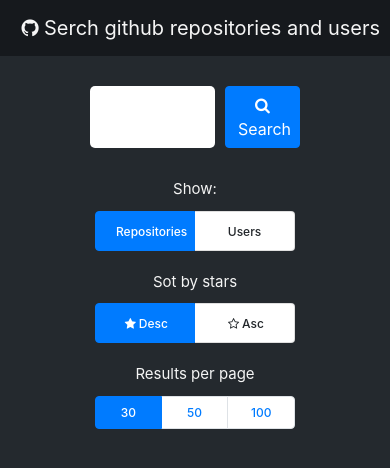
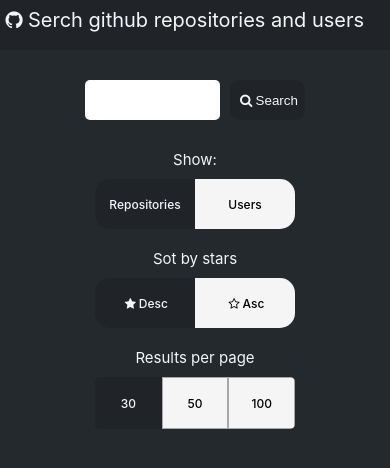
Before and after one commit to rpask00/gitsearch, a React (Create React App) app: page /search in a window 390 px wide. Shown: the top 468 px of the page. Built offline with nearby package versions, Linux system fonts and the light colour scheme.

Commit message:
desc fix

```diff
--- a/package.json
+++ b/package.json
@@ -7,7 +7,6 @@
     "@testing-library/react": "^11.1.0",
     "@testing-library/user-event": "^12.1.10",
     "axios": "^0.21.0",
-    "bootstrap": "^4.5.3",
     "react": "^17.0.1",
     "react-bootstrap": "^1.4.0",
     "react-dom": "^17.0.1",
--- a/src/App.css
+++ b/src/App.css
@@ -0,0 +1,35 @@
+.navbar{
+    height: 60px;
+    position: sticky;
+    background-color:  rgb(32, 36, 41);
+}
+
+.navbar a{
+    font-size: 25px;
+    line-height: 60px;
+    text-decoration: none;
+}
+
+.navbar a:hover{
+    text-decoration: none;
+}
+
+
+a{
+    text-decoration: none;
+}
+
+a:hover{
+    text-decoration: underline;
+}
+
+@media screen and (max-width: 900px) {
+    .navbar{
+        height: 50px;
+    }
+    .navbar a{
+        font-size: 20px;
+        line-height: 40px;
+    }
+
+}
--- a/src/App.tsx
+++ b/src/App.tsx
@@ -13,7 +13,7 @@
   let [qstring, changeqstring] = useState('')
 
   return (<>
-    <nav className="navbar navbar-expand-lg ">
+    <nav className="navbar  ">
       <Link className="navbar-brand" to="/search#">
       <i className="demo-icon icon-github-circled"></i>
         Serch github repositories and users
--- a/src/components/repositoryComponents.tsx
+++ b/src/components/repositoryComponents.tsx
@@ -43,7 +43,7 @@
             </h1>
             <p className='repository-desc'>{repo.description}</p>
             <div className="repository-info">
-                <div className={`badge ${repo.language}`}>{repo.language}</div>
+                { repo.language  ? <div className={`badge ${repo.language}`}>{repo.language}</div> : <></>}
                 <div className='repository-date'>Created at {date.toLocaleDateString()}</div>
             </div>
         </div>
--- a/src/components/searchScreen.tsx
+++ b/src/components/searchScreen.tsx
@@ -138,7 +138,8 @@
                     qstirngSave = ''
                 return e.target.value
             })} className="searchbar-input" />
-            <button type="button" onClick={() => props.handleSearch(queryString)} className="btn btn-primary searchbar-btn">
+            <button type="button" onClick={() => props.handleSearch(queryString)}
+                className="btn btn-primary searchbar-btn">
                 <i className="demo-icon icon-search"></i>
                 Search
                 </button>
@@ -156,15 +157,19 @@
 
     return (<div className='filter'>
         <label >Show:</label>
-        <ul className="list-group list-group-horizontal serchmode">
+        <ul className="switch serchmode">
             <li className={`
-                list-group-item
+                switch-item
                 ${SearchMode === 'repositories' ? 'active' : ''}
-            `} onClick={() => setSearchMode('repositories')}>Repositories</li>
+            `} onClick={() => setSearchMode('repositories')}>
+                <p>Repositories</p>
+            </li>
             <li className={`
-                list-group-item
+                switch-item
                 ${SearchMode === 'users' ? 'active' : ''}
-            `} onClick={() => setSearchMode('users')}>Users</li>
+            `} onClick={() => setSearchMode('users')}>
+                <p>Users</p>
+            </li>
         </ul>
     </div>)
 }
@@ -179,15 +184,15 @@
 
     return (<div className='filter'>
         <label >Sot by stars</label>
-        <ul className="list-group list-group-horizontal sortmode">
+        <ul className="switch sortmode">
             <li className={`
-                list-group-item
+                switch-item
                 ${SortingMode === 'desc' ? 'active' : ''}
             `} onClick={() => setSortingMode('desc')}><i className="demo-icon icon-star"></i>
             Desc
             </li>
             <li className={`
-                list-group-item
+                switch-item
                 ${SortingMode === 'asc' ? 'active' : ''}
             `} onClick={() => setSortingMode('asc')}><i className="demo-icon icon-star-empty"></i>
             Asc
@@ -206,14 +211,14 @@
 
     return (<div className='filter' >
         <label >Results per page</label>
-        <ul className="pagination perpageval">
-            <li className={`page-item ${perpageval === 30 ? 'active' : ''}`} onClick={() => setPerPage(30)}>
+        <ul className="pagination switch">
+            <li className={`switch-item  ${perpageval === 30 ? 'active' : ''}`} onClick={() => setPerPage(30)}>
                 <span className="page-link" >30</span>
             </li>
-            <li className={`page-item ${perpageval === 50 ? 'active' : ''}`} onClick={() => setPerPage(50)}>
+            <li className={`switch-item  ${perpageval === 50 ? 'active' : ''}`} onClick={() => setPerPage(50)}>
                 <span className="page-link" >50</span>
             </li>
-            <li className={`page-item ${perpageval === 100 ? 'active' : ''}`} onClick={() => setPerPage(100)}>
+            <li className={`switch-item  ${perpageval === 100 ? 'active' : ''}`} onClick={() => setPerPage(100)}>
                 <span className="page-link">100</span>
             </li>
         </ul>
@@ -242,13 +247,13 @@
     for (let i = 1; i <= Math.ceil(rescount / perpage); i++) {
         pages.push(
             <li key={i}
-                className={`page-item ${selectedpage === i ? 'active' : ''}`}
+                className={`switch-item ${selectedpage === i ? 'active' : ''}`}
                 onClick={() => selectPage(i)}>
                 <span className="page-link" >{i}</span>
             </li>)
     }
 
-    return (<ul className="flex-wrap pagination selectedpage">
+    return (<ul className="selectedpage">
         {pages}
     </ul>)
 }
--- a/src/index.css
+++ b/src/index.css
@@ -7,9 +7,9 @@
   -moz-osx-font-smoothing: grayscale;
 }
 
-.navbar {
-  background-color: rgb(22, 25, 29);
-}
+
+
+
 
  /* $primary: rgb(32, 36, 41);
  */
--- a/src/index.tsx
+++ b/src/index.tsx
@@ -4,7 +4,6 @@
 import App from './App';
 import './styles/fontello/css/fontello.css'
 import { BrowserRouter } from 'react-router-dom'
-import 'bootstrap/dist/css/bootstrap.min.css';
 
 document.body.style.backgroundColor = "rgb(36,41,46)";
 
--- a/src/styles/repositoryComponents.css
+++ b/src/styles/repositoryComponents.css
@@ -19,6 +19,8 @@
 .repository-title,
 .repository-info {
     width: 100%;
+    margin: 0;
+    padding: 0;
 }
 
 .repository-title {
@@ -27,6 +29,7 @@
 
 .repository-title>a {
     color: whitesmoke;
+    margin-bottom: 0;
 }
 
 .repository-title>a:hover {
--- a/src/styles/searchScreen.css
+++ b/src/styles/searchScreen.css
@@ -5,6 +5,63 @@
     margin-right: auto;
     display: flex;
     flex-wrap: wrap;
+}
+
+
+.switch {
+    display: flex;
+    list-style: none;
+    padding: 0;
+    flex-direction: row;
+    border-radius: 15px;
+    overflow: hidden;
+  }
+
+  .switch-item {
+    display: flex;
+    justify-content: center;
+    align-items: center;
+    /* position: relative; */
+    padding: 5px;
+    color: black;
+    text-decoration: none;
+    background-color: whitesmoke;
+    line-height: 100%;
+
+  }
+
+.pagination .switch-item{
+    border :1px solid rgba(32, 36, 41, 0.371);
+}
+
+.active{
+    background-color:  rgb(32, 36, 41);
+    color: whitesmoke;
+}
+
+.pagination,
+.selectedpage{
+    border-radius: 5px;
+}
+
+.selectedpage{
+    align-items: center;
+    display: flex;
+    justify-content: left;
+    flex-wrap: wrap;
+    cursor: pointer;
+}
+
+.selectedpage .switch-item{
+    padding: 8px;
+}
+
+.selectedpage .switch-item:hover{
+    background-color: rgb(226, 226, 226);
+}
+
+.selectedpage .active:hover{
+    background-color: rgba(32, 36, 41, 0.857);
 }
 
 .search-area {
@@ -30,15 +87,28 @@
     border-radius: 5px;
     border: none;
     width: 40%;
+    height: 30px;
     outline: none;
     padding: 5px;
 }
 
 .searchbar-btn {
+    border:none;
+    background-color:  rgb(32, 36, 41);
+    color: whitesmoke;
     margin-left: 10px;
     min-width: 75px;
+    outline: none;
+    border-radius: 10px;
     width: 20%;
+    transition: .2s;
+    cursor: pointer;
 }
+
+.searchbar-btn:hover{
+    background-color:  rgb(46, 51, 56);
+}
+
 
 .result-area {
     flex-direction: column;
@@ -93,7 +163,14 @@
 .page-item {
     cursor: pointer;
 }
-.badge {background-color: rgb(72, 72, 72);}
+.badge {
+    background-color: rgb(72, 72, 72);
+     margin-right:  2px;
+    padding: 2px 5px 2px 5px;
+    border-radius: 5px;
+    font-size: 12px;
+    font-weight: 700;
+}
 .Kotlin {background-color: rgb(118, 76, 0);}
 .JavaScript {background-color: rgb(151, 158, 10);}
 .Python {background-color: rgb(7, 89, 165);}
```
Also changed, not shown: 2 other files (tests, documents, lock files or other folders).
